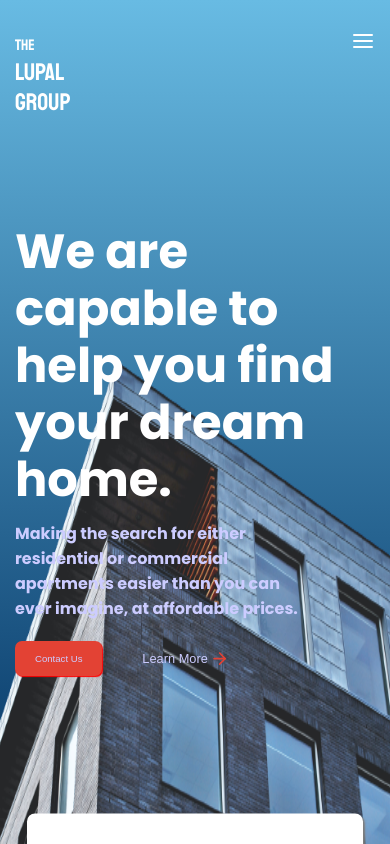
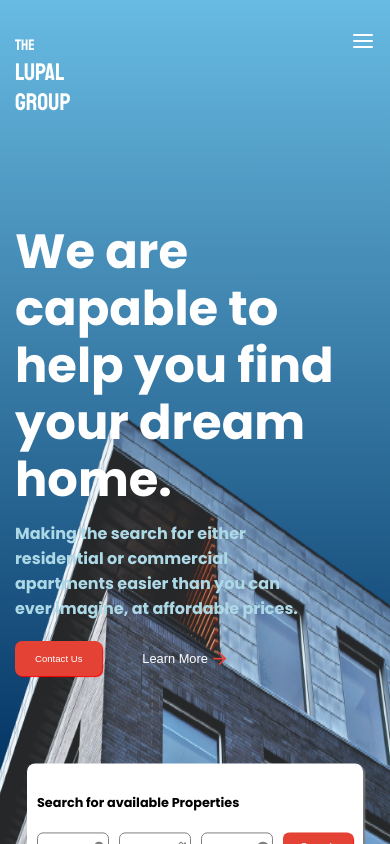
Before and after one commit to dragg54/real-estate, a React (Create React App) app: page / in a window 390 px wide. Shown: the top 844 px of the page. Built offline with nearby package versions, Linux system fonts and the light colour scheme; no server answers.

Commit message:
changed mobile height

```diff
--- a/src/components/hero/StyledHero.js
+++ b/src/components/hero/StyledHero.js
@@ -28,7 +28,7 @@ export const HeroWrapper = styled.div`
 
 
     @media(max-width: 600px){
-       height: 850px
+       height: 800px
     }
 
 `
@@ -65,7 +65,7 @@ export const HeroSubSection = styled.div`
     }
 
     @media(max-width: 600px){
-      height: 700px;
+      height: 750px;
       width:100px
     }
 
@@ -95,7 +95,7 @@ export const HeroCaption = styled.h1`
 
 export const HeroSubCaption = styled.h4`
     font-size: 1rem;
-    color: hsl(240, 100%, 90%);
+    color:rgb(173,216,230);
 
     @media(max-width: 900px){
         margin-top: -10px;
@@ -121,7 +121,7 @@ export const PrimaryButton = styled.button`
     font-size: 0.8rem;
     background-color: #E34234;
     box-shadow: 1px 1px 1px red;
-    color: hsl(240, 100%, 90%);
+    color: #fff;
     border: none;
     border-radius: 7px;
 
@@ -134,7 +134,7 @@ export const PrimaryButton = styled.button`
 export const SecondaryButton = styled.button`
     border: none;
     font-size: 0.8rem;
-    color: hsl(240, 100%, 90%);
+    color:	#fff;
     background-color: transparent;
     display: flex;
     align-items: center;
```
